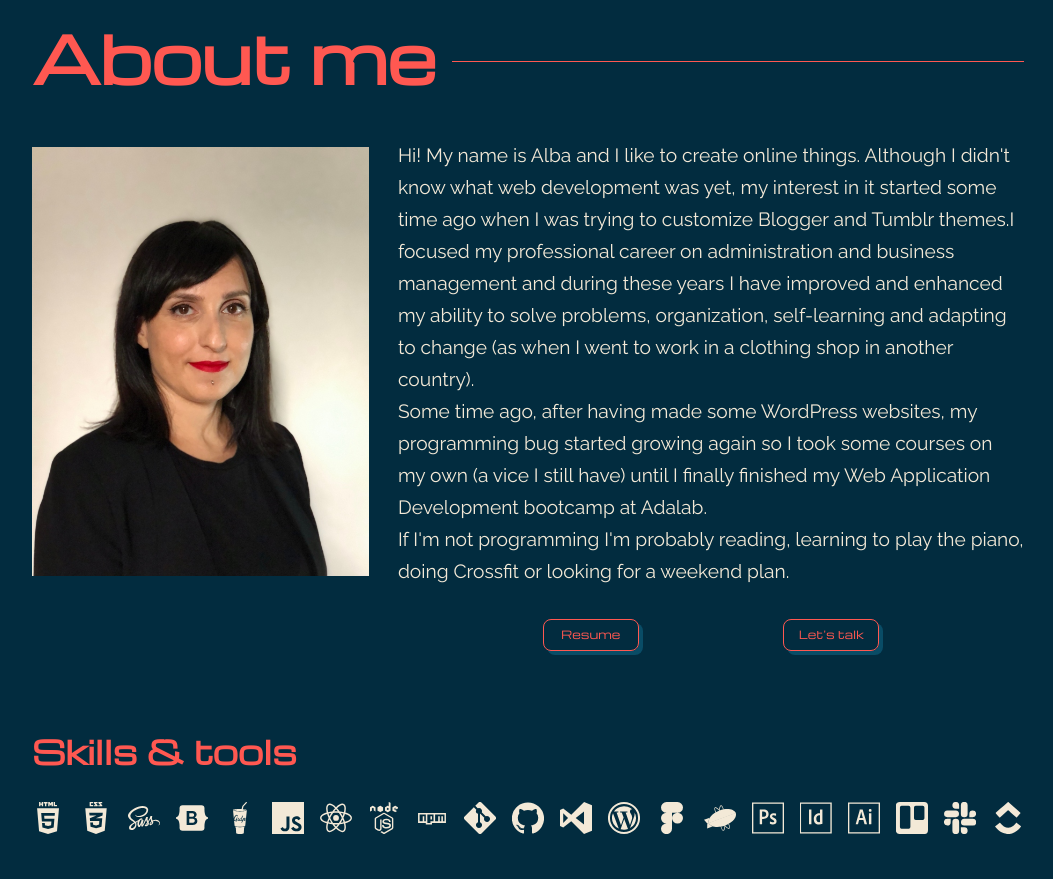
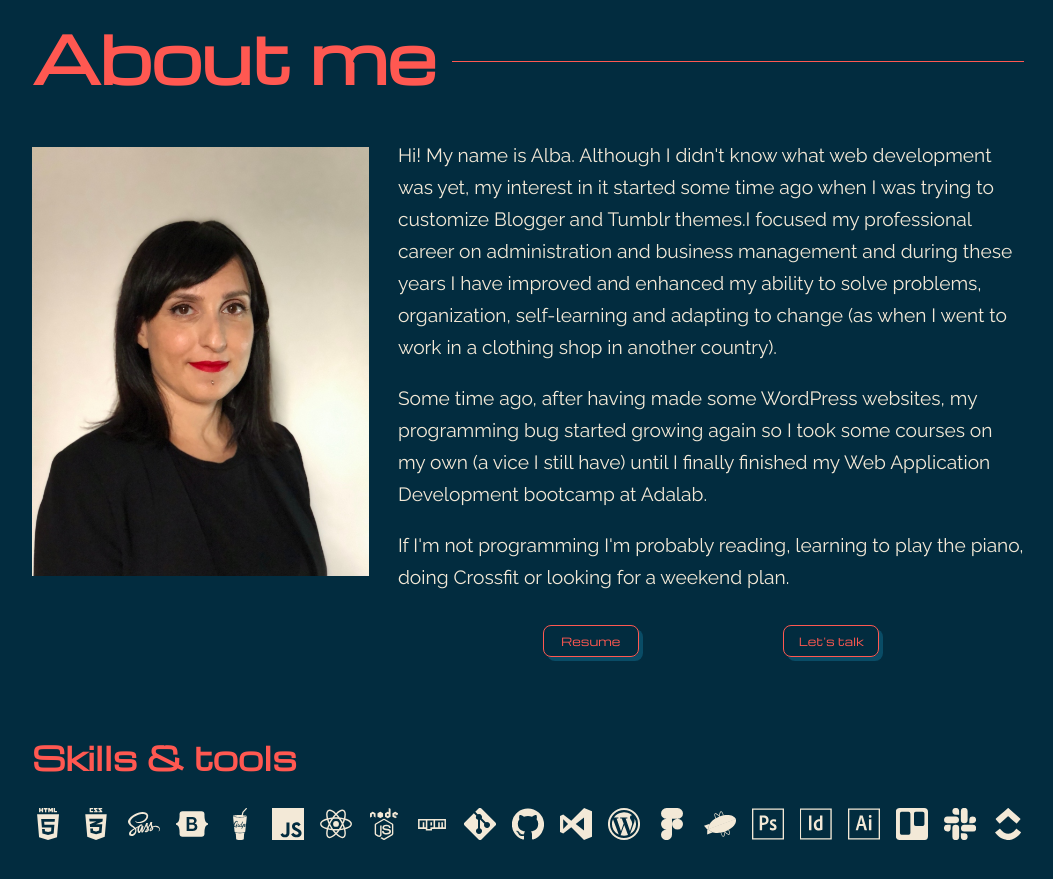
Before and after one commit to albavidalm/portfolio, a React (Create React App) app: page / in a window 1280 px wide. Shown: the part 860-1739 px from the top of the page, without its empty margins (112-1165 px from the left). Built offline with nearby package versions, Linux system fonts and the light colour scheme.

Commit message:
Improve about height line

```diff
--- a/src/components/About.js
+++ b/src/components/About.js
@@ -18,31 +18,8 @@ const About = () => {
 
         <div className="text">
           <Trans i18nKey="multiline">
-            <p className="about__text">
-              {/* Hi! My name is Alba and I like to create online things. Although I
-            didn't know what web development was yet, my interest in it started
-            some time ago when I was trying to customize Blogger and Tumblr
-            themes. */}
-              {t("description")}
-            </p>
+            <p className="about__text">{t("description")}</p>
           </Trans>
-          {/* <p className="about__text">
-            I focused my professional career on administration and business
-            management and during these years I have improved and enhanced my
-            ability to solve problems, organization, self-learning and adapting
-            to change (as when I went to work in a clothing shop in another
-            country).
-          </p>
-          <p className="about__text">
-            Some time ago, after having made some WordPress websites, my
-            programming bug started growing again so I took some courses on my
-            own (a vice I still have) until I finally finished my Web
-            Application Development bootcamp at Adalab.
-          </p>
-          <p className="about__text">
-            If I'm not programming I'm probably reading, learning to play the
-            piano, doing Crossfit or looking for a weekend plan.
-          </p> */}
           <div className="about__buttons">
             <a href={resume} target="_blank" rel="noreferrer">
               <Button className="resume">
--- a/src/languages/cat/aboutme.json
+++ b/src/languages/cat/aboutme.json
@@ -1,6 +1,6 @@
 {
   "title": "Sobre mi",
-  "description": "Hola! Sóc l'Alba i m'agrada crear coses online. Tot i que encara no sabia què era el desenvolupament web, el meu interès per ell va començar fa un temps quan intentava personalitzar els temes de Blogger i Tumblr.<br/>Vaig centrar la meva carrera professional en l'administració i gestió comercial i durant aquests anys he millorat i potenciat la meva capacitat de resolució de problemes, d'organització, d'autoaprenentatge i d'adaptació al canvi (com quan vaig anar a treballar a una botiga de roba a un altre país).<br/>Fa un temps, després d'haver fet algunes pàgines web amb WordPress, el cuc per la programació va començar a créixer de nou, així que vaig fer alguns cursos pel meu compte (un vici que encara tinc) fins que finalment vaig acabar el meu bootcamp de Desenvolupament d'aplicacions web a Adalab.<br/>Si no estic programant probablement estaré llegint, aprenent a tocar piano, fent Crossfit o buscant un pla de cap de setmana.",
+  "description": "Hola! Sóc l'Alba. Tot i que encara no sabia què era el desenvolupament web, el meu interès per ell va començar fa un temps quan intentava personalitzar els temes de Blogger i Tumblr.<br/>Vaig centrar la meva carrera professional en l'administració i gestió comercial i durant aquests anys he millorat i potenciat la meva capacitat de resolució de problemes, d'organització, d'autoaprenentatge i d'adaptació al canvi (com quan vaig anar a treballar a una botiga de roba a un altre país).<br/>Fa un temps, després d'haver fet algunes pàgines web amb WordPress, el cuc per la programació va començar a créixer de nou, així que vaig fer alguns cursos pel meu compte (un vici que encara tinc) fins que finalment vaig acabar el meu bootcamp de Desenvolupament d'aplicacions web a Adalab.<br/>Si no estic programant probablement estaré llegint, aprenent a tocar piano, fent Crossfit o buscant un pla de cap de setmana.",
 
   "skills": "Habilitats & eines"
 }
--- a/src/languages/en/aboutme.json
+++ b/src/languages/en/aboutme.json
@@ -1,5 +1,5 @@
 {
   "title": "About me",
-  "description": "Hi! My name is Alba and I like to create online things. Although I didn't know what web development was yet, my interest in it started some time ago when I was trying to customize Blogger and Tumblr themes.I focused my professional career on administration and business management and during these years I have improved and enhanced my ability to solve problems, organization, self-learning and adapting to change (as when I went to work in a clothing shop in another country).<br/>Some time ago, after having made some WordPress websites, my programming bug started growing again so I took some courses on my own (a vice I still have) until I finally finished my Web Application Development bootcamp at Adalab.<br/>If I'm not programming I'm probably reading, learning to play the piano, doing Crossfit or looking for a weekend plan.",
+  "description": "Hi! My name is Alba. Although I didn't know what web development was yet, my interest in it started some time ago when I was trying to customize Blogger and Tumblr themes.I focused my professional career on administration and business management and during these years I have improved and enhanced my ability to solve problems, organization, self-learning and adapting to change (as when I went to work in a clothing shop in another country).<br/>Some time ago, after having made some WordPress websites, my programming bug started growing again so I took some courses on my own (a vice I still have) until I finally finished my Web Application Development bootcamp at Adalab.<br/>If I'm not programming I'm probably reading, learning to play the piano, doing Crossfit or looking for a weekend plan.",
   "skills": "Skills & tools"
 }
--- a/src/languages/es/aboutme.json
+++ b/src/languages/es/aboutme.json
@@ -1,6 +1,6 @@
 {
   "title": "Sobre mí",
-  "description": "¡Hola! Soy Alba y me encanta crear cosas online. Aunque aún no sabía lo que era el desarrollo web, mi interés por él empezó hace tiempo cuando intentaba personalizar temas de Blogger y Tumblr.<br/>Centré mi carrera profesional en la administración y gestión de comercial y durante estos años he mejorado y potenciado mi capacidad de resolución de problemas, organización, autoaprendizaje y adaptación al cambio (como cuando me fui a trabajar a una tienda de ropa en otro país).<br/>Hace un tiempo, después de haber hecho algunas páginas web en WordPress, mi gusanillo por la programación empezó a crecer de nuevo así que hice algunos cursos por mi cuenta (un vicio que sigo teniendo) hasta que finalmente terminé mi bootcamp de Desarrollo de Aplicaciones Web en Adalab.<br/>Si no estoy programando probablemente estaré leyendo, aprendiendo a tocar el piano, haciendo Crossfit o buscando un plan de fin de semana.",
+  "description": "¡Hola! Soy Alba. Aunque aún no sabía lo que era el desarrollo web, mi interés por él empezó hace tiempo cuando intentaba personalizar temas de Blogger y Tumblr.<br/>Centré mi carrera profesional en la administración y gestión de comercial y durante estos años he mejorado y potenciado mi capacidad de resolución de problemas, organización, autoaprendizaje y adaptación al cambio (como cuando me fui a trabajar a una tienda de ropa en otro país).<br/>Hace un tiempo, después de haber hecho algunas páginas web en WordPress, mi gusanillo por la programación empezó a crecer de nuevo así que hice algunos cursos por mi cuenta (un vicio que sigo teniendo) hasta que finalmente terminé mi bootcamp de Desarrollo de Aplicaciones Web en Adalab.<br/>Si no estoy programando probablemente estaré leyendo, aprendiendo a tocar el piano, haciendo Crossfit o buscando un plan de fin de semana.",
 
   "skills": "Habilidades & herramientas"
 }
--- a/src/styles/components/_about.scss
+++ b/src/styles/components/_about.scss
@@ -20,6 +20,11 @@
     font-family: $font-secondary;
     font-size: 1.2rem;
     line-height: 2rem;
+    & br {
+      content: "";
+      height: 1em;
+      display: block;
+    }
   }
   &__buttons {
     margin-top: 2rem;
```
